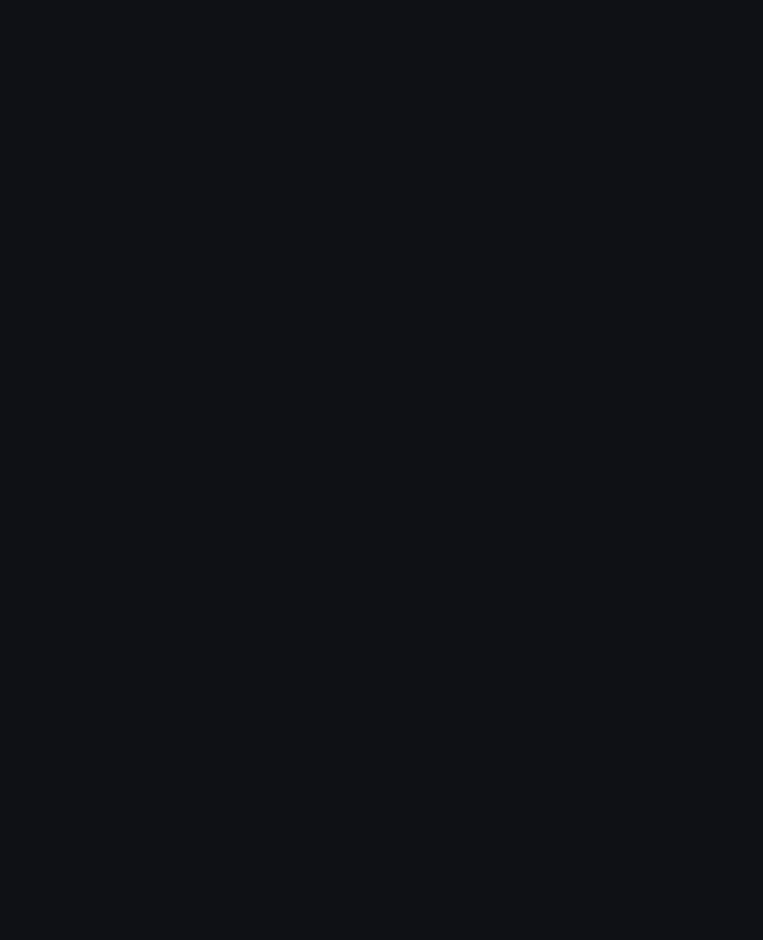
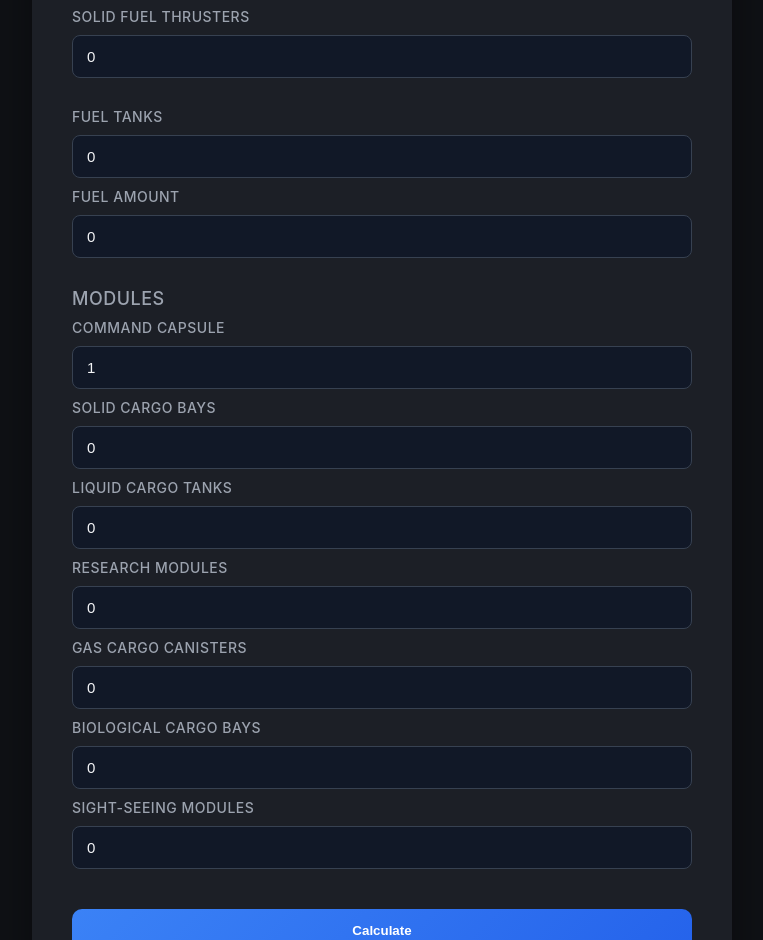
Before and after one commit to RawSaurus/sleep-not-included-frontend, an Angular app: page /calculator/rocket in a window 1280 px wide. Shown: the part 422-1362 px from the top of the page, without its empty margins (258-1021 px from the left). Before the commit the page ends 800 px from the top, so only its background shows below. Built offline with nearby package versions, Linux system fonts and the light colour scheme.

Commit message:
god give me strength

```diff
--- a/src/app/pages/calculator/rocket-calculator.component/rocket-calculator.component.css
+++ b/src/app/pages/calculator/rocket-calculator.component/rocket-calculator.component.css
@@ -0,0 +1,77 @@
+.calculator-wrapper {
+  max-width: 700px;
+  margin: 60px auto;
+  padding: 40px;
+  background: #1c1f26;
+  border-radius: 16px;
+  box-shadow: 0 20px 40px rgba(0,0,0,0.4);
+  color: #e5e7eb;
+}
+
+.calculator-title {
+  text-align: center;
+  font-size: 28px;
+  margin-bottom: 40px;
+  font-weight: 600;
+}
+
+.calculator-form {
+  display: flex;
+  flex-direction: column;
+  gap: 30px;
+}
+
+.calc-section {
+  display: flex;
+  flex-direction: column;
+  gap: 10px;
+}
+
+.section-label {
+  font-size: 14px;
+  font-weight: 500;
+  color: #9ca3af;
+  text-transform: uppercase;
+  letter-spacing: 0.5px;
+}
+
+.section-label-header {
+  font-size: 18px;
+  font-weight: 500;
+  color: #9ca3af;
+  text-transform: uppercase;
+  letter-spacing: 0.5px;
+}
+
+.section-input {
+  padding: 12px 14px;
+  border-radius: 8px;
+  border: 1px solid #374151;
+  background-color: #111827;
+  color: #f3f4f6;
+  font-size: 15px;
+  transition: all 0.2s ease;
+}
+
+.section-input:focus {
+  outline: none;
+  border-color: #3b82f6;
+  box-shadow: 0 0 0 2px rgba(59, 130, 246, 0.3);
+}
+
+.calculate-btn {
+  margin-top: 10px;
+  padding: 14px;
+  border: none;
+  border-radius: 10px;
+  background: linear-gradient(135deg, #3b82f6, #2563eb);
+  color: white;
+  font-weight: 600;
+  cursor: pointer;
+  transition: all 0.2s ease;
+}
+
+.calculate-btn:hover {
+  transform: translateY(-2px);
+  box-shadow: 0 10px 20px rgba(37, 99, 235, 0.4);
+}
--- a/src/app/pages/calculator/rocket-calculator.component/rocket-calculator.component.html
+++ b/src/app/pages/calculator/rocket-calculator.component/rocket-calculator.component.html
@@ -1 +1,132 @@
-<p>rocket-calculator.component works!</p>
+<div class="calculator-wrapper">
+  <h1 class="calculator-title">🚀 Rocket Calculator</h1>
+
+  <form [formGroup]="rocketForm" (ngSubmit)="calculate()" class="calculator-form">
+
+    <!-- Desired Range Section -->
+    <div formGroupName="range" class="calc-section">
+      <label class="section-label">Desired Range</label>
+      <select formControlName="desiredRange" class="section-input">
+        @for(option of rangeOptions; track option.value) {
+        <option [value]="option.value">
+          {{ option.label }}
+        </option>
+        }
+      </select>
+    </div>
+
+    <div formGroupName="engine" class="calc-section">
+      <label class="section-label">Engine</label>
+      <select formControlName="type" class="section-input">
+        @for(option of engineOptions; track option.value) {
+          <option [value]="option.value">
+            {{ option.label }}
+          </option>
+        }
+      </select>
+      <label class="section-label">Solid fuel thrusters</label>
+      <input
+        type="number"
+        formControlName="solidFuelThrusters"
+        placeholder="0"
+        class="section-input"
+      />
+    </div>
+
+    <!-- Fuel Section -->
+    <div formGroupName="fuel" class="calc-section">
+      <label class="section-label">Fuel tanks</label>
+      <input
+        type="number"
+        formControlName="fuelTanks"
+        placeholder="Enter amount of tanks"
+        class="section-input"
+      />
+      <label class="section-label">Fuel amount</label>
+      <input
+        type="number"
+        formControlName="fuelAmount"
+        placeholder="Enter fuel amount"
+        class="section-input"
+      />
+    </div>
+
+    @if (rocketForm.controls.engine.value.type !== 'Steam') {
+      <div formGroupName="oxidizer" class="calc-section">
+      <label class="section-label-header">Oxidizer</label>
+      <label class="section-label">Oxidizer Type</label>
+      <select formControlName="oxidizerType" class="section-input">
+        @for(option of oxidizerOptions; track option.value) {
+          <option [value]="option.value">
+            {{ option.label }}
+          </option>
+        }
+      </select>
+      <label class="section-label">Oxidizer Tanks</label>
+      <input
+        type="number"
+        formControlName="oxidizerTanks"
+        class="section-input"
+      />
+      <label class="section-label">Fuel</label>
+      <input
+        type="number"
+        formControlName="oxidizerAmount"
+        class="section-input"
+      />
+    </div>
+    }
+
+    <div formGroupName="modules" class="calc-section">
+      <label class="section-label-header">Modules</label>
+      <label class="section-label">Command Capsule</label>
+      <input
+        type="number"
+        formControlName="commandCapsule"
+        class="section-input"
+      />
+      <label class="section-label">Solid Cargo Bays</label>
+      <input
+        type="number"
+        formControlName="cargoBay"
+        class="section-input"
+      />
+      <label class="section-label">Liquid Cargo Tanks</label>
+      <input
+        type="number"
+        formControlName="liquidCargoTank"
+        class="section-input"
+      />
+      <label class="section-label">Research Modules</label>
+      <input
+        type="number"
+        formControlName="researchModule"
+        class="section-input"
+      />
+      <label class="section-label">Gas Cargo Canisters</label>
+      <input
+        type="number"
+        formControlName="gasCargoTank"
+        class="section-input"
+      />
+      <label class="section-label">Biological Cargo Bays</label>
+      <input
+        type="number"
+        formControlName="biologicalCargoBay"
+        class="section-input"
+      />
+      <label class="section-label">Sight-Seeing Modules</label>
+      <input
+        type="number"
+        formControlName="sightSeeingModule"
+        class="section-input"
+      />
+    </div>
+
+    <!-- Action -->
+    <button type="submit" class="calculate-btn">
+      Calculate
+    </button>
+
+  </form>
+</div>
--- a/src/app/pages/calculator/rocket-calculator.component/rocket-calculator.component.ts
+++ b/src/app/pages/calculator/rocket-calculator.component/rocket-calculator.component.ts
@@ -1,11 +1,68 @@
 import { Component } from '@angular/core';
+import {FormBuilder, FormControl, FormGroup, FormsModule, ReactiveFormsModule} from '@angular/forms';
 
 @Component({
   selector: 'app-rocket-calculator.component',
-  imports: [],
+  imports: [
+    FormsModule, ReactiveFormsModule
+  ],
   templateUrl: './rocket-calculator.component.html',
   styleUrl: './rocket-calculator.component.css',
 })
 export class RocketCalculatorComponent {
 
+  rocketForm: FormGroup = new FormGroup({
+    range: new FormGroup({
+      desiredRange: new FormControl(10000),
+    }),
+    engine: new FormGroup({
+      type: new FormControl<String>('Steam'),
+      solidFuelThrusters: new FormControl(0)
+    }),
+    fuel: new FormGroup({
+      fuelTanks: new FormControl(0),
+      fuelAmount: new FormControl(0)
+    }),
+    modules: new FormGroup({
+      commandCapsule: new FormControl(1),
+      cargoBay: new FormControl(0),
+      liquidCargoTank: new FormControl(0),
+      researchModule: new FormControl(0),
+      gasCargoTank: new FormControl(0),
+      biologicalCargoBay: new FormControl(0),
+      sightSeeingModule: new FormControl(0),
+    }),
+    oxidizer: new FormGroup({
+      oxidizerType: new FormControl('Liquid Oxygen'),
+      oxidizerTanks: new FormControl(0),
+      oxidizerAmount: new FormControl(0)
+    }),
+  });
+
+  rangeOptions = [
+    { label: '10 000 km', value: 10000 },
+    { label: '20 000 km', value: 20000 }
+  ];
+  engineOptions = [
+    { label: 'Steam', value: 10000 },
+    { label: 'Petroleum', value: 20000 },
+    { label: 'Biodiesel', value: 30000 },
+    { label: 'Hydrogen', value: 40000 }
+  ];
+  oxidizerOptions = [
+    { label: 'Oxylite', value: 10000 },
+    { label: 'Liquid oxygen', value: 20000 }
+  ];
+
+
+  constructor() {
+  }
+
+  calculate() {
+    const formValue = this.rocketForm.value;
+    console.log('Rocket calculation input:', formValue);
+
+    // Dummy logic for now
+    alert(`Range: ${formValue.desiredRange} km\nFuel: ${formValue.fuelAmount}`);
+  }
 }
--- /dev/null
+++ b/src/app/pages/profile.component/profile.component.html
@@ -0,0 +1 @@
+<p>profile.component works!</p>
```
Also changed, not shown: src/app/pages/profile.component/profile.component.ts (added, +11 -0 lines), src/app/pages/profile.component/profile.component.css (added), 1 other file (tests, documents, lock files or other folders).
